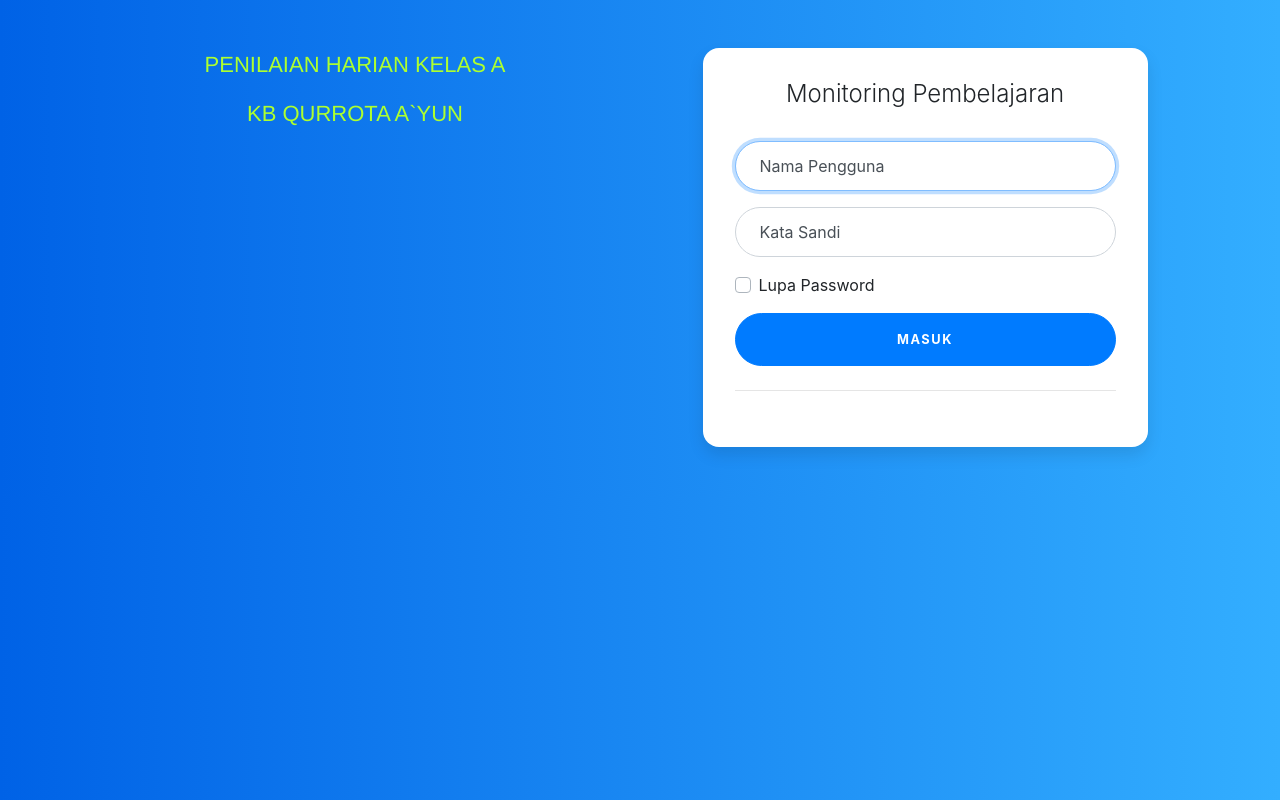
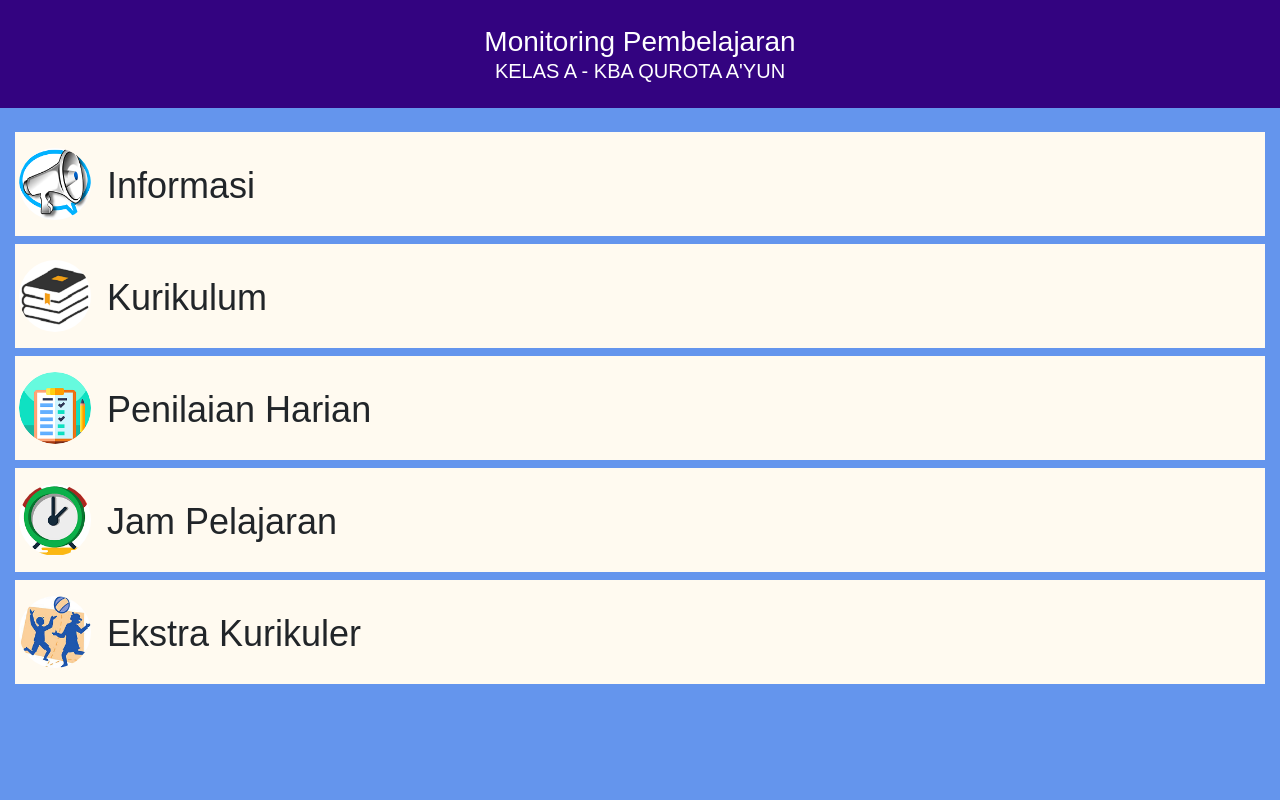
Before and after one commit to alvianaselva/qurota01, a plain HTML site: page www/index.html in a window 1280 px wide. Drawn offline with Linux system fonts and the light colour scheme.

Commit message:
index page

```diff
--- a/www/css/index.css
+++ b/www/css/index.css
@@ -1,137 +1,26 @@
-:root {
-    --input-padding-x: 1.5rem;
-    --input-padding-y: .75rem;
-  }
+html,body{
+  background-color: #6495ed; padding: 0;
+}
 
-  body {
-    background: #007bff;
-    background: linear-gradient(to right, #0062E6, #33AEFF);
-  }
+.col-sm-9, .col-md-7 , .col-lg-5 { background-color: }
+.top { background-color: #330380;}
+.phead{
+  background-color: #330380;
+  margin: 10px 0px; padding: 15px 5px;
+  box-sizing: border-box;
+}
 
-  .card-signin {
-    border: 0;
-    border-radius: 1rem;
-    box-shadow: 0 0.5rem 1rem 0 rgba(0, 0, 0, 0.1);
-  }
+.phead > h3 , .phead > h2 {
+  margin:0 ; padding: 0; text-align: center; font-family: 'Acme', sans-serif;
+  color: white; border-color: transparent;
+}
 
-  .card-signin .card-title {
-    margin-bottom: 2rem;
-    font-weight: 300;
-    font-size: 1.5rem;
-  }
+.phead > h2 { font-size: 28px; }
+.phead > h3 { font-size: 20px; }
 
-  .card-signin .card-body {
-    padding: 2rem;
-  }
+.flex-item { min-width: 50%; margin: 10px 0; box-sizing: border-box; height: 200px; text-align: center;}
 
-  .form-signin {
-    width: 100%;
-  }
+li.media > img { width: 72px;}
+li.media > div.media-body > h3 { font-size: 36px; font-family: 'Catamaran', sans-serif;}
 
-  .form-signin .btn {
-    font-size: 80%;
-    border-radius: 5rem;
-    letter-spacing: .1rem;
-    font-weight: bold;
-    padding: 1rem;
-    transition: all 0.2s;
-  }
-
-  .form-label-group {
-    position: relative;
-    margin-bottom: 1rem;
-  }
-
-  .form-label-group input {
-    height: auto;
-    border-radius: 2rem;
-  }
-
-  .form-label-group>input,
-  .form-label-group>label {
-    padding: var(--input-padding-y) var(--input-padding-x);
-  }
-
-  .form-label-group>label {
-    position: absolute;
-    top: 0;
-    left: 0;
-    display: block;
-    width: 100%;
-    margin-bottom: 0;
-    /* Override default `<label>` margin */
-    line-height: 1.5;
-    color: #495057;
-    border: 1px solid transparent;
-    border-radius: .25rem;
-    transition: all .1s ease-in-out;
-  }
-
-  .form-label-group input::-webkit-input-placeholder {
-    color: transparent;
-  }
-
-  .form-label-group input:-ms-input-placeholder {
-    color: transparent;
-  }
-
-  .form-label-group input::-ms-input-placeholder {
-    color: transparent;
-  }
-
-  .form-label-group input::-moz-placeholder {
-    color: transparent;
-  }
-
-  .form-label-group input::placeholder {
-    color: transparent;
-  }
-
-  .form-label-group input:not(:placeholder-shown) {
-    padding-top: calc(var(--input-padding-y) + var(--input-padding-y) * (2 / 3));
-    padding-bottom: calc(var(--input-padding-y) / 3);
-  }
-
-  .form-label-group input:not(:placeholder-shown)~label {
-    padding-top: calc(var(--input-padding-y) / 3);
-    padding-bottom: calc(var(--input-padding-y) / 3);
-    font-size: 12px;
-    color: #777;
-  }
-
-  .btn-google {
-    color: white;
-    background-color: #ea4335;
-  }
-
-  .btn-facebook {
-    color: white;
-    background-color: #3b5998;
-  }
-
-  /* Fallback for Edge
-  -------------------------------------------------- */
-
-  @supports (-ms-ime-align: auto) {
-    .form-label-group>label {
-      display: none;
-    }
-    .form-label-group input::-ms-input-placeholder {
-      color: #777;
-    }
-  }
-
-  /* Fallback for IE
-  -------------------------------------------------- */
-
-  @media all and (-ms-high-contrast: none),
-  (-ms-high-contrast: active) {
-    .form-label-group>label {
-      display: none;
-    }
-    .form-label-group input:-ms-input-placeholder {
-      color: #777;
-    }
-  }
-
-  .app-title{ font-size: 22px; color: greenyellow; font-family: 'Franklin Gothic Medium', 'Arial Narrow', Arial, sans-serif; margin-left: 0 auto; padding:0px 20px; text-align: center;}
+.menu-item{ background-color: floralwhite;}
--- a/www/index.html
+++ b/www/index.html
@@ -27,10 +27,7 @@
     <meta name="msapplication-tap-highlight" content="no" />
     <meta name="viewport" content="user-scalable=no, initial-scale=1, maximum-scale=1, minimum-scale=1, width=device-width" />
     <!-- This is a wide open CSP declaration. To lock this down for production, see below. -->
-    <meta http-equiv="Content-Security-Policy"
-        content="   default-src 'self' data: gap: 'unsafe-inline' https://ssl.gstatic.com;
-                    style-src 'self' 'unsafe-inline';
-                    media-src *" />
+    <meta http-equiv="Content-Security-Policy" content="default-src 'self'; font-src 'self' https://fonts.gstatic.com/; style-src 'self' https://fonts.googleapis.com/ 'unsafe-inline';">
     <!-- Good default declaration:
     * gap: is required only on iOS (when using UIWebView) and is needed for JS->native communication
     * https://ssl.gstatic.com is required only on Android and is needed for TalkBack to function properly
@@ -42,43 +39,62 @@
     <!-- <meta http-equiv="Content-Security-Policy" content="default-src 'self' data: gap: 'unsafe-inline' https://ssl.gstatic.com; style-src 'self' 'unsafe-inline'; media-src *" /> -->
     <link rel="stylesheet" href="css/bootstrap.min.css" >
     <link rel="stylesheet" type="text/css" href="css/index.css" />
+    <style>
+        @import url('https://fonts.googleapis.com/css?family=Acme|Catamaran&display=swap');
+    </style>
     <title>Qurota 0.1</title>
 </head>
 
 <body>
-    <div class="container">
-            <div class="row">
-                    <div class="col-sm-9 col-md-7 col-lg-5 mx-auto mt-5">
-                        <p class="app-title">PENILAIAN HARIAN KELAS A </p>
-                        <p class="app-title">KB QURROTA A`YUN</p>
+    <div class="container-fluid">
+        <!-- page header-->
+        <div class="row top">
+            <div class="col-sm-12">
+                <div class="phead">
+                    <h2>Monitoring Pembelajaran</h2>
+                    <h3>KELAS A - KBA QUROTA A'YUN</h3>
                 </div>
-                <div class="col-sm-9 col-md-7 col-lg-5 mx-auto">
-                <div class="card card-signin my-5">
-                    <div class="card-body">
-                    <h5 class="card-title text-center">Monitoring Pembelajaran</h5>
-                    <form class="form-signin">
-                        <div class="form-label-group">
-                        <input type="text" id="inputEmail" class="form-control" placeholder="Nama Pengguna" required autofocus>
-                        <label for="inputEmail">Nama Pengguna</label>
+            </div>
         </div>
 
-                        <div class="form-label-group">
-                        <input type="password" id="inputPassword" class="form-control" placeholder="Kata Sandi" required>
-                        <label for="inputPassword">Kata Sandi</label>
+        <div class="row">
+            <div class="col-sm-12 mt-2 ">
+                <ul class="list-unstyled mt-3">
+                    <li class="media mt-2 mb-1 menu-item py-3 px-1">
+                        <img src="img/informasi.png" class="mr-3 rounded-circle" alt="informasi">
+                        <div class="media-body">
+                            <h3 class="mt-3 mb-1">Informasi</h3>
                         </div>
-                        <div class="custom-control custom-checkbox mb-3">
-                            <input type="checkbox" class="custom-control-input" id="customCheck1">
-                            <label class="custom-control-label" for="customCheck1">Lupa Password</label>
+                    </li>
+
+                    <li class="media mt-2 mb-1 menu-item py-3 px-1">
+                        <img src="img/kurikulum.png" class="mr-3 rounded-circle" alt="kurikulum">
+                        <div class="media-body">
+                            <h3 class="mt-3 mb-1">Kurikulum</h3>
                         </div>
-                        <button class="btn btn-lg btn-primary btn-block text-uppercase" type="submit">Masuk</button>
-                        <hr class="my-4">
-                        <!--
+                    </li>
 
-                        <button class="btn btn-lg btn-google btn-block text-uppercase" type="submit"><i class="fab fa-google mr-2"></i> Sign in with Google</button>
-                        <button class="btn btn-lg btn-facebook btn-block text-uppercase" type="submit"><i class="fab fa-facebook-f mr-2"></i> Sign in with Facebook</button> -->
-                    </form>
+                    <li class="media mt-2 mb-1 menu-item py-3 px-1">
+                        <img src="img/penilaian.png" class="mr-3 rounded-circle" alt="Penilaian">
+                        <div class="media-body">
+                            <h3 class="mt-3 mb-1">Penilaian Harian</h3>
                         </div>
+                    </li>
+
+                    <li class="media mt-2 mb-1 menu-item py-3 px-1">
+                        <img src="img/jampel.png" class="mr-3 rounded-circle" alt="Jam Pelajaran">
+                        <div class="media-body">
+                            <h3 class="mt-3 mb-1">Jam Pelajaran </h3>
                         </div>
+                    </li>
+
+                    <li class="media mt-2 mb-1 menu-item py-3 px-1">
+                        <img src="img/ekskul.png" class="mr-3 rounded-circle" alt="Ekstra Kurikuler">
+                        <div class="media-body">
+                            <h3 class="mt-3 mb-1">Ekstra Kurikuler </h3>
+                        </div>
+                    </li>
+                </ul>
             </div>
         </div>
     </div>
```
Also changed, not shown: www/login.html (added, +99 -0 lines), www/img/ekskul.png (added), www/img/informasi.png (added), www/img/jampel.png (added), www/img/kurikulum.png (added), www/img/penilaian.png (added), 6 other files. Lines whose indentation alone changed are shown as unchanged.
